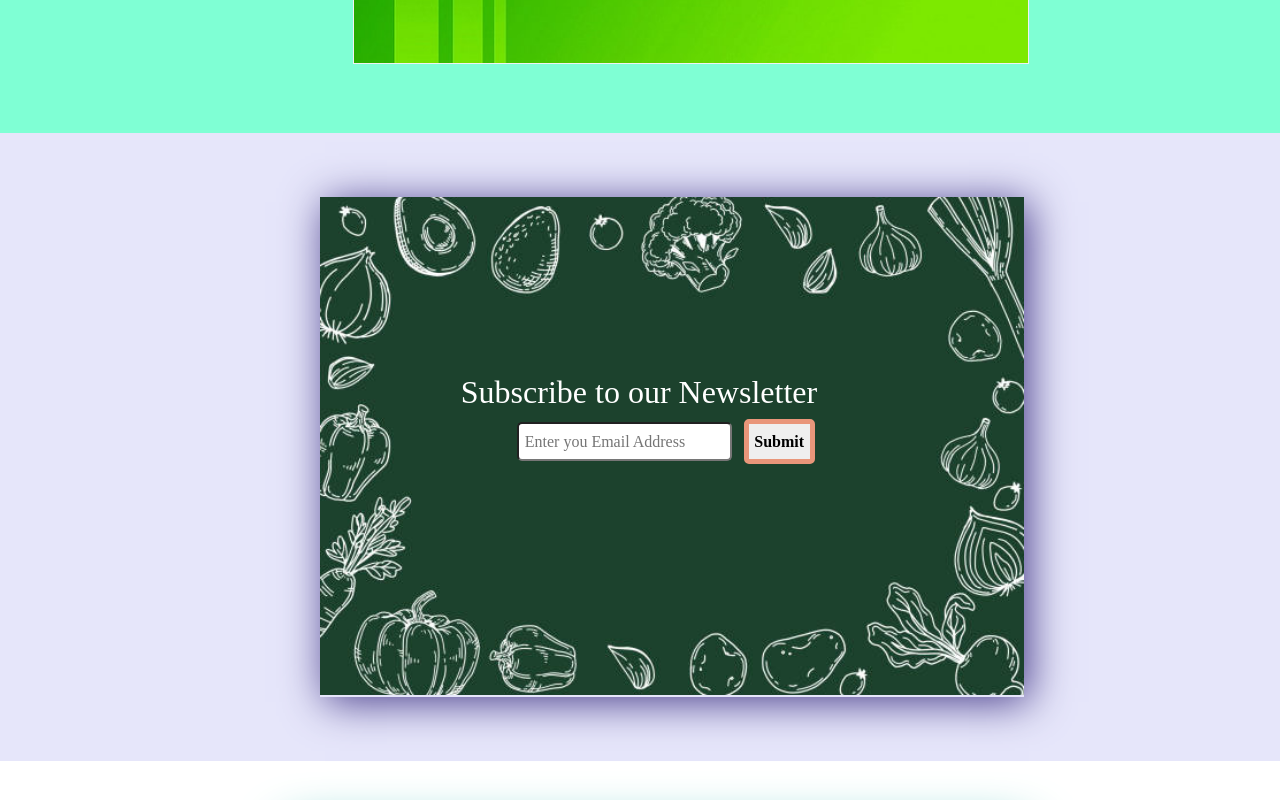
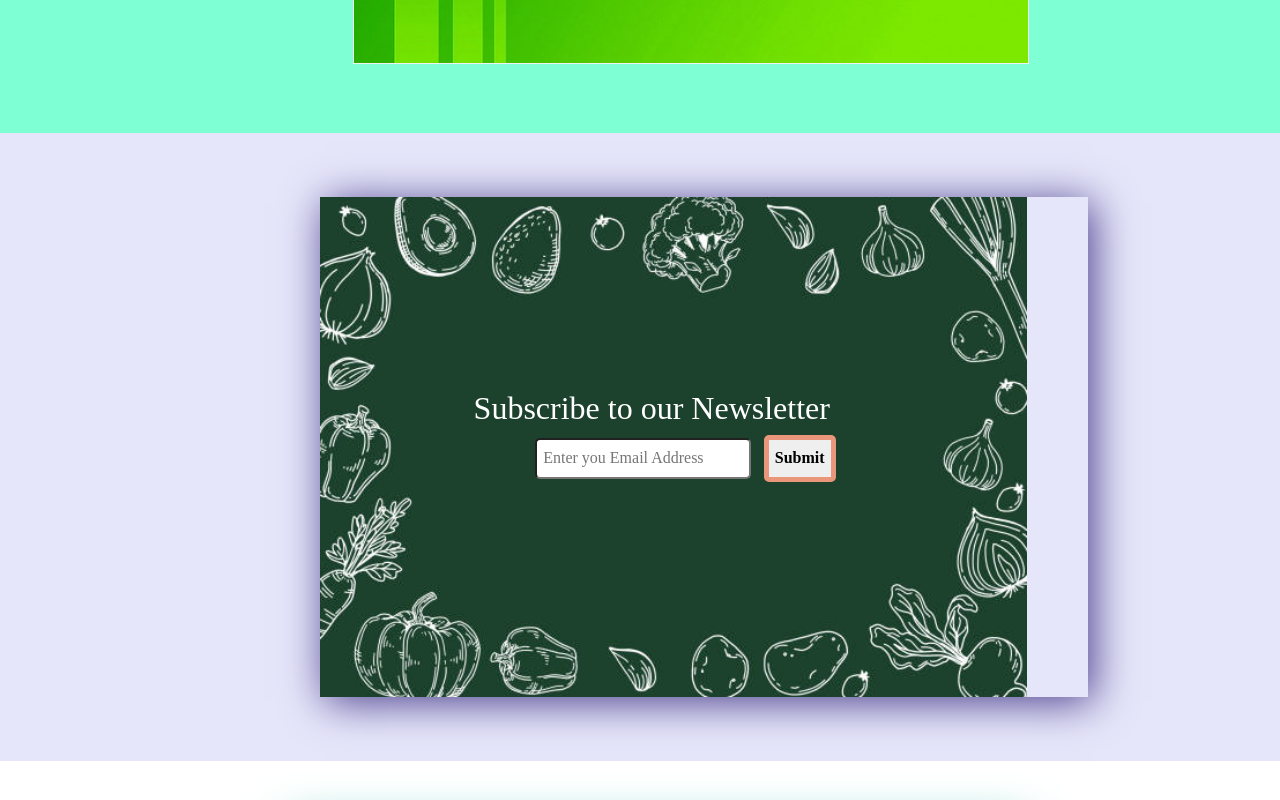
Before and after one commit to DHIVYAARAVI/Grocery_Store, a React (Create React App) app: page / in a window 1280 px wide. Shown: the part 3760-4560 px from the top of the page. Built offline with nearby package versions, Linux system fonts and the light colour scheme; a web font is replaced by a local one.

Commit message:
Update form.css

```diff
--- a/src/components/Form/form.css
+++ b/src/components/Form/form.css
@@ -1,6 +1,6 @@
 .form_head{
     background-color: #E6E6FA;
-    padding: 5% 20% 5% 25%;
+    padding: 5% 15% 5% 25%;
     margin-bottom: 5%;
 }
 
```
